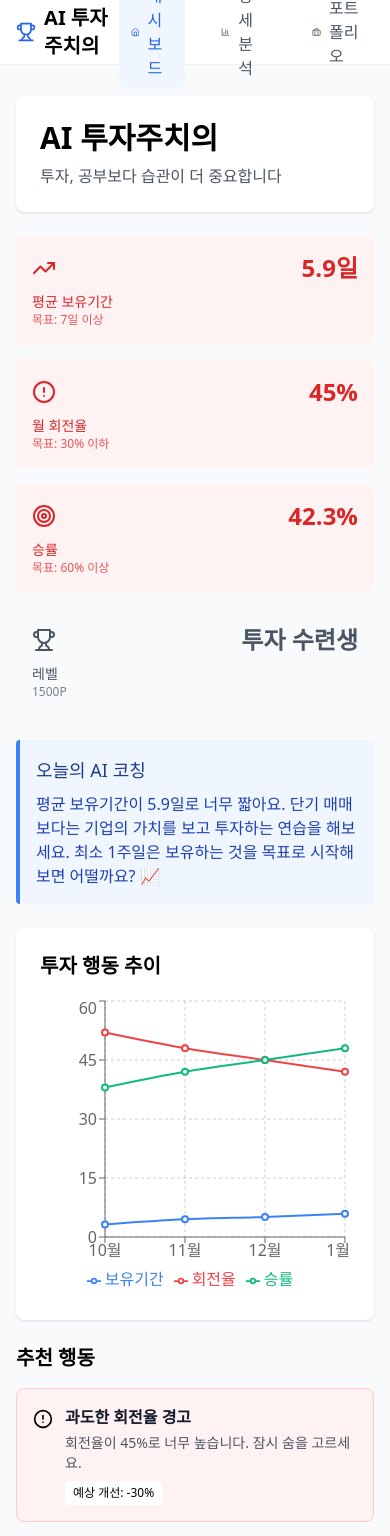
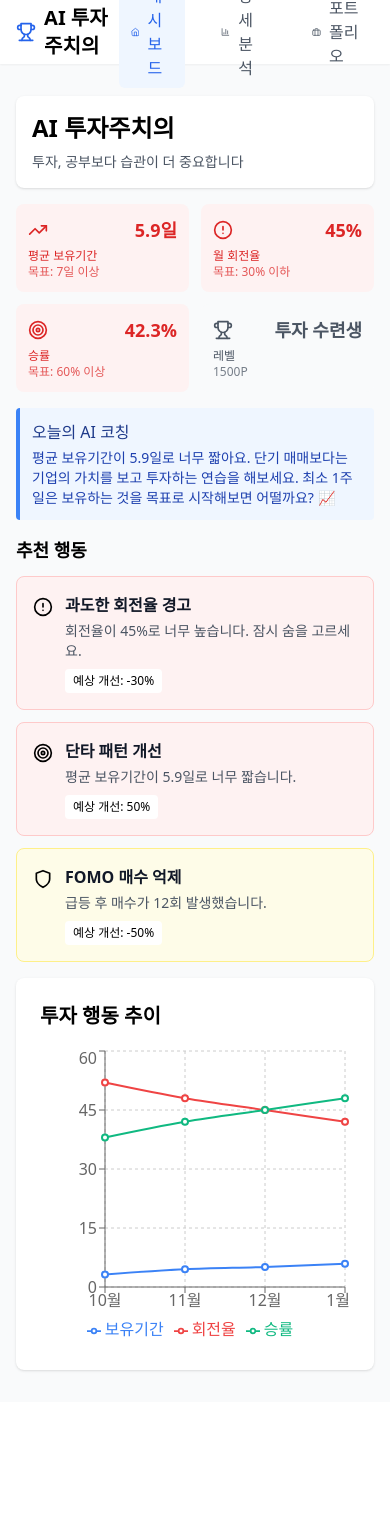
Before and after one commit to retellretell/ai-investment-coach, a React (Create React App) app in the folder frontend/: page / in a window 390 px wide. Shown: the top 1536 px of the page. After the commit the page ends 1402 px from the top, so only its background shows below. Built offline with nearby package versions, Linux system fonts and the light colour scheme; no server answers.

Commit message:
Update Dashboard.tsx

```diff
--- a/frontend/src/pages/Dashboard.tsx
+++ b/frontend/src/pages/Dashboard.tsx
@@ -28,37 +28,37 @@ const Dashboard: React.FC = () => {
   }
 
   return (
-    <div className="space-y-6">
-      <div className="bg-white rounded-lg shadow p-6">
-        <h1 className="text-3xl font-bold mb-2">AI 투자주치의</h1>
-        <p className="text-gray-600">투자, 공부보다 습관이 더 중요합니다</p>
+    <div className="space-y-4 md:space-y-6">
+      <div className="bg-white rounded-lg shadow p-4 md:p-6">
+        <h1 className="text-2xl md:text-3xl font-bold mb-2">AI 투자주치의</h1>
+        <p className="text-sm md:text-base text-gray-600">투자, 공부보다 습관이 더 중요합니다</p>
       </div>
 
-      {/* 주요 지표 카드 */}
-      <div className="grid grid-cols-1 md:grid-cols-4 gap-4">
+      {/* 주요 지표 카드 - 모바일에서 2x2 그리드 */}
+      <div className="grid grid-cols-2 md:grid-cols-4 gap-3 md:gap-4">
         <MetricCard
-          icon={<TrendingUp className="w-6 h-6" />}
+          icon={<TrendingUp className="w-5 h-5 md:w-6 md:h-6" />}
           title="평균 보유기간"
           value={`${analysis?.behavior_analysis?.avg_holding_period?.toFixed(1)}일`}
           target="목표: 7일 이상"
           status={analysis?.behavior_analysis?.avg_holding_period >= 7 ? 'good' : 'bad'}
         />
         <MetricCard
-          icon={<AlertCircle className="w-6 h-6" />}
+          icon={<AlertCircle className="w-5 h-5 md:w-6 md:h-6" />}
           title="월 회전율"
           value={`${analysis?.behavior_analysis?.turnover_rate?.toFixed(0)}%`}
           target="목표: 30% 이하"
           status={analysis?.behavior_analysis?.turnover_rate <= 30 ? 'good' : 'bad'}
         />
         <MetricCard
-          icon={<Target className="w-6 h-6" />}
+          icon={<Target className="w-5 h-5 md:w-6 md:h-6" />}
           title="승률"
           value={`${analysis?.behavior_analysis?.win_rate?.toFixed(1)}%`}
           target="목표: 60% 이상"
           status={analysis?.behavior_analysis?.win_rate >= 60 ? 'good' : 'bad'}
         />
         <MetricCard
-          icon={<Trophy className="w-6 h-6" />}
+          icon={<Trophy className="w-5 h-5 md:w-6 md:h-6" />}
           title="레벨"
           value={analysis?.gamification?.level?.current?.title || '투자 입문자'}
           target={`${analysis?.gamification?.points || 0}P`}
@@ -67,16 +67,18 @@ const Dashboard: React.FC = () => {
       </div>
 
       {/* AI 코칭 메시지 */}
-      <div className="bg-blue-50 border-l-4 border-blue-500 p-4 rounded">
-        <p className="text-lg font-medium text-blue-900 mb-2">오늘의 AI 코칭</p>
-        <p className="text-blue-800">{analysis?.behavior_summary}</p>
+      <div className="bg-blue-50 border-l-4 border-blue-500 p-3 md:p-4 rounded">
+        <p className="text-base md:text-lg font-medium text-blue-900 mb-1 md:mb-2">오늘의 AI 코칭</p>
+        <p className="text-sm md:text-base text-blue-800">{analysis?.behavior_summary}</p>
       </div>
 
-      {/* 행동 분석 차트 */}
-      <div className="grid grid-cols-1 md:grid-cols-2 gap-6">
-        <BehaviorChart data={analysis?.behavior_analysis} />
-        <div className="space-y-4">
-          <h3 className="text-xl font-bold">추천 행동</h3>
+      {/* 행동 분석 차트 - 모바일에서 세로 배치 */}
+      <div className="grid grid-cols-1 lg:grid-cols-2 gap-4 md:gap-6">
+        <div className="order-2 lg:order-1">
+          <BehaviorChart data={analysis?.behavior_analysis} />
+        </div>
+        <div className="order-1 lg:order-2 space-y-3 md:space-y-4">
+          <h3 className="text-lg md:text-xl font-bold">추천 행동</h3>
           {analysis?.coaching_actions?.map((action: any, index: number) => (
             <CoachingCard key={index} action={action} />
           ))}
@@ -102,12 +104,12 @@ const MetricCard: React.FC<MetricCardProps> = ({ icon, title, value, target, sta
   };
 
   return (
-    <div className={`rounded-lg p-4 ${statusColors[status]}`}>
-      <div className="flex items-center justify-between mb-2">
+    <div className={`rounded-lg p-3 md:p-4 ${statusColors[status]}`}>
+      <div className="flex items-center justify-between mb-1 md:mb-2">
         {icon}
-        <span className="text-2xl font-bold">{value}</span>
+        <span className="text-lg md:text-2xl font-bold">{value}</span>
       </div>
-      <p className="text-sm font-medium">{title}</p>
+      <p className="text-xs md:text-sm font-medium">{title}</p>
       <p className="text-xs opacity-75">{target}</p>
     </div>
   );
```
